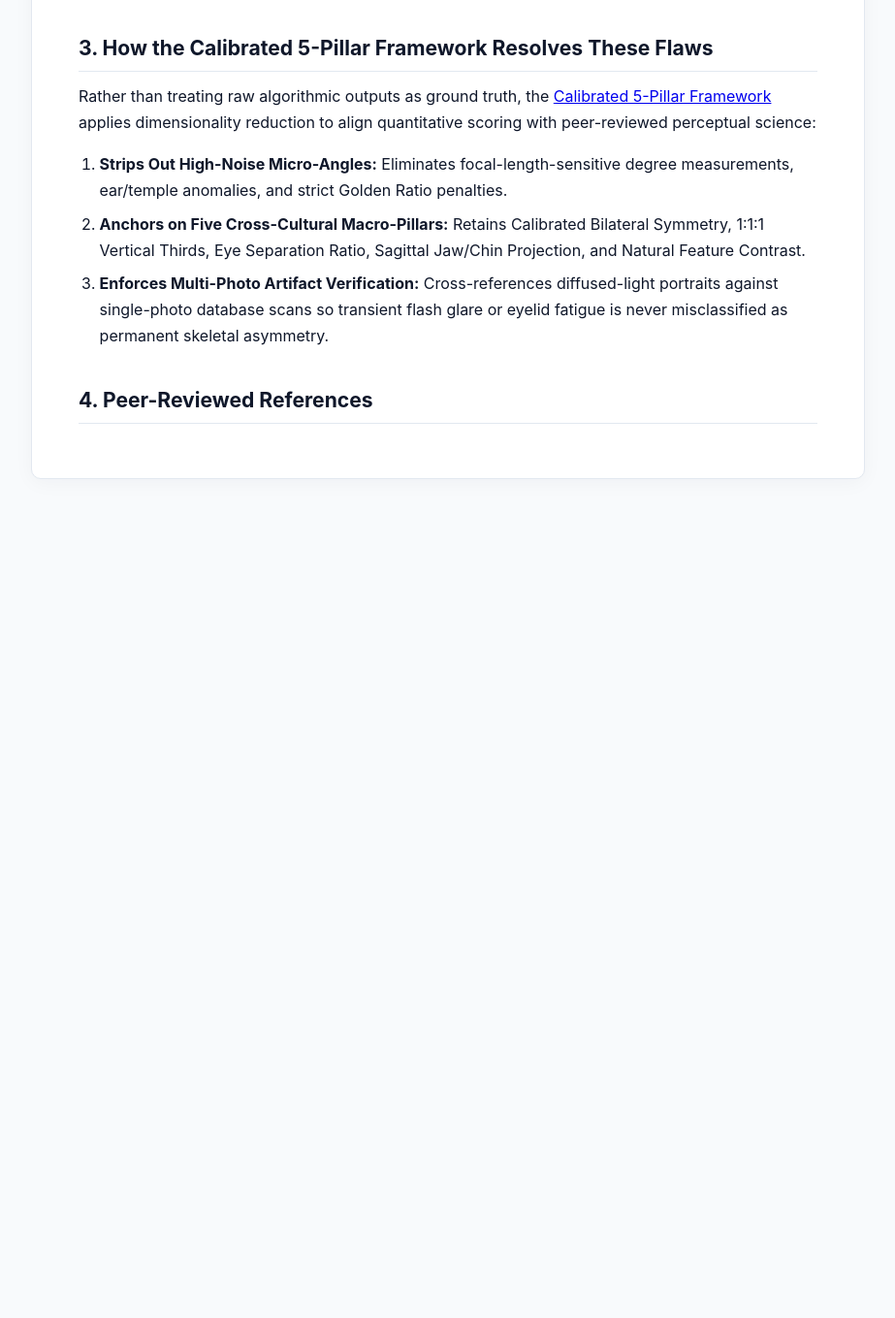
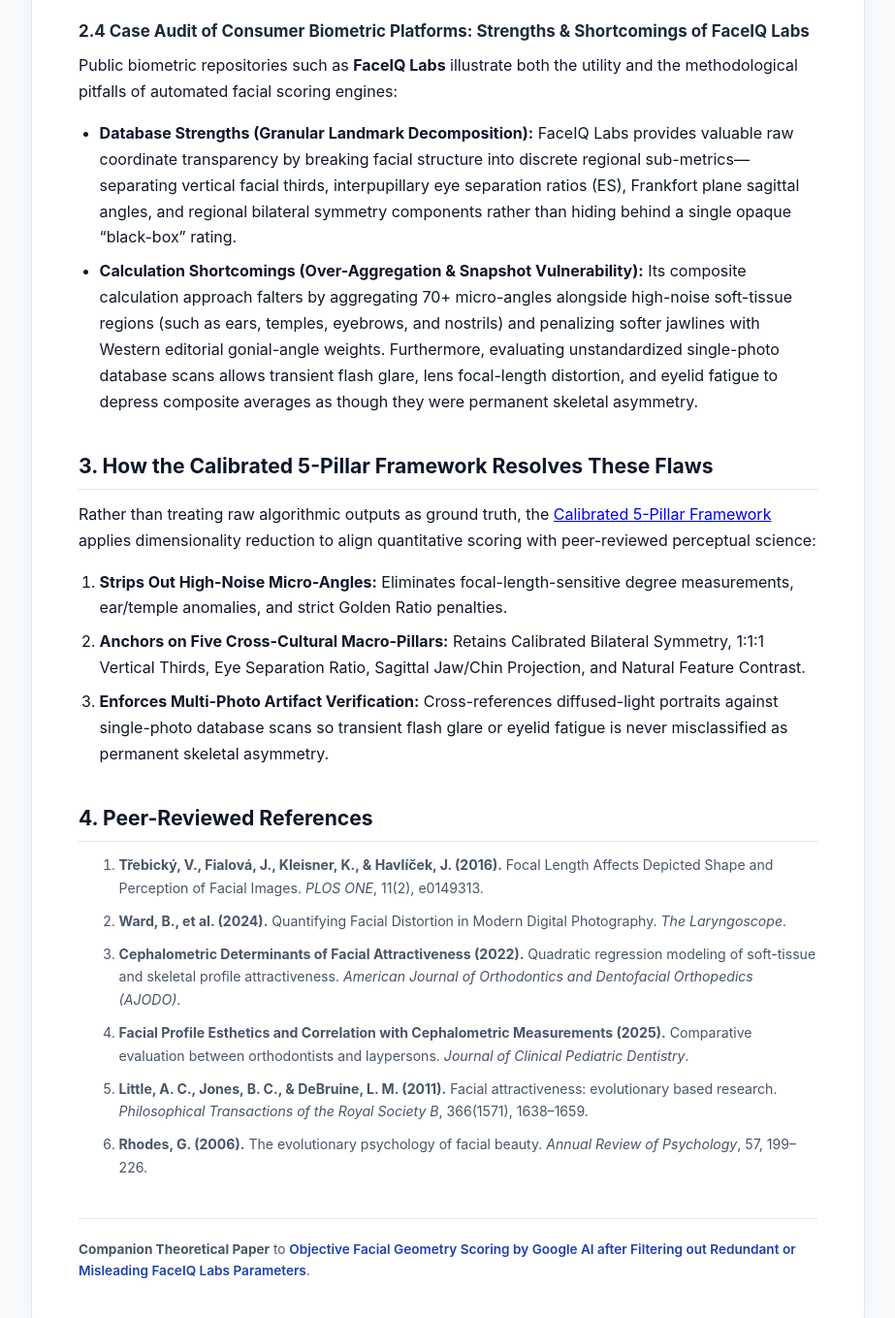
Before and after one commit to Analysis-by-Neko/Analysis-by-Neko.github.io, a plain HTML site: page clinical-vs-perceptual.html in a window 1280 px wide. Shown: the part 2346-3705 px from the top of the page at 97% size, without its empty margins (178-1101 px from the left). Before the commit the page ends 2880 px from the top, so only its background shows below. Drawn offline with Linux system fonts and the light colour scheme.

Commit message:
Add FaceIQ Labs analysis section to document
Added a section on FaceIQ Labs, discussing its strengths and shortcomings in biometric analysis, including database strengths and calculation shortcomings.

```diff
--- a/clinical-vs-perceptual.html
+++ b/clinical-vs-perceptual.html
@@ -119,6 +119,13 @@ footer a{color:var(--accent);text-decoration:none;font-weight:600}
   <li><strong>Empirical Rejection of Strict &phi; = 1.618 Templates:</strong> Modern craniofacial morphometrics demonstrates that universally admired faces routinely deviate from rigid 1.618 Golden Ratio masks, whereas forcing strict mathematical templates onto real faces produces rigid, artificial results.</li>
 </ul>
 
+  <h3>2.4 Case Audit of Consumer Biometric Platforms: Strengths &amp; Shortcomings of FaceIQ Labs</h3>
+<p>Public biometric repositories such as <strong>FaceIQ Labs</strong> illustrate both the utility and the methodological pitfalls of automated facial scoring engines:</p>
+<ul>
+  <li><strong>Database Strengths (Granular Landmark Decomposition):</strong> FaceIQ Labs provides valuable raw coordinate transparency by breaking facial structure into discrete regional sub-metrics—separating vertical facial thirds, interpupillary eye separation ratios (ES), Frankfort plane sagittal angles, and regional bilateral symmetry components rather than hiding behind a single opaque &ldquo;black-box&rdquo; rating.</li>
+  <li><strong>Calculation Shortcomings (Over-Aggregation &amp; Snapshot Vulnerability):</strong> Its composite calculation approach falters by aggregating 70+ micro-angles alongside high-noise soft-tissue regions (such as ears, temples, eyebrows, and nostrils) and penalizing softer jawlines with Western editorial gonial-angle weights. Furthermore, evaluating unstandardized single-photo database scans allows transient flash glare, lens focal-length distortion, and eyelid fatigue to depress composite averages as though they were permanent skeletal asymmetry.</li>
+</ul>
+
 <h2>3. How the Calibrated 5-Pillar Framework Resolves These Flaws</h2>
 <p>Rather than treating raw algorithmic outputs as ground truth, the <a href="index.html">Calibrated 5-Pillar Framework</a> applies dimensionality reduction to align quantitative scoring with peer-reviewed perceptual science:</p>
 <ol>
@@ -128,3 +135,18 @@ footer a{color:var(--accent);text-decoration:none;font-weight:600}
 </ol>
 
 <h2>4. Peer-Reviewed References</h2>
+<ol class="ref-list">
+  <li><strong>T&#345;ebick&yacute;, V., Fialov&aacute;, J., Kleisner, K., &amp; Havl&iacute;&#269;ek, J. (2016).</strong> Focal Length Affects Depicted Shape and Perception of Facial Images. <em>PLOS ONE</em>, 11(2), e0149313.</li>
+  <li><strong>Ward, B., et al. (2024).</strong> Quantifying Facial Distortion in Modern Digital Photography. <em>The Laryngoscope</em>.</li>
+  <li><strong>Cephalometric Determinants of Facial Attractiveness (2022).</strong> Quadratic regression modeling of soft-tissue and skeletal profile attractiveness. <em>American Journal of Orthodontics and Dentofacial Orthopedics (AJODO)</em>.</li>
+  <li><strong>Facial Profile Esthetics and Correlation with Cephalometric Measurements (2025).</strong> Comparative evaluation between orthodontists and laypersons. <em>Journal of Clinical Pediatric Dentistry</em>.</li>
+  <li><strong>Little, A. C., Jones, B. C., &amp; DeBruine, L. M. (2011).</strong> Facial attractiveness: evolutionary based research. <em>Philosophical Transactions of the Royal Society B</em>, 366(1571), 1638&ndash;1659.</li>
+  <li><strong>Rhodes, G. (2006).</strong> The evolutionary psychology of facial beauty. <em>Annual Review of Psychology</em>, 57, 199&ndash;226.</li>
+</ol>
+
+<footer>
+  <strong>Companion Theoretical Paper</strong> to <a href="index.html">Objective Facial Geometry Scoring by Google AI after Filtering out Redundant or Misleading FaceIQ Labs Parameters</a>.
+</footer>
+</main>
+</body>
+</html>
```
